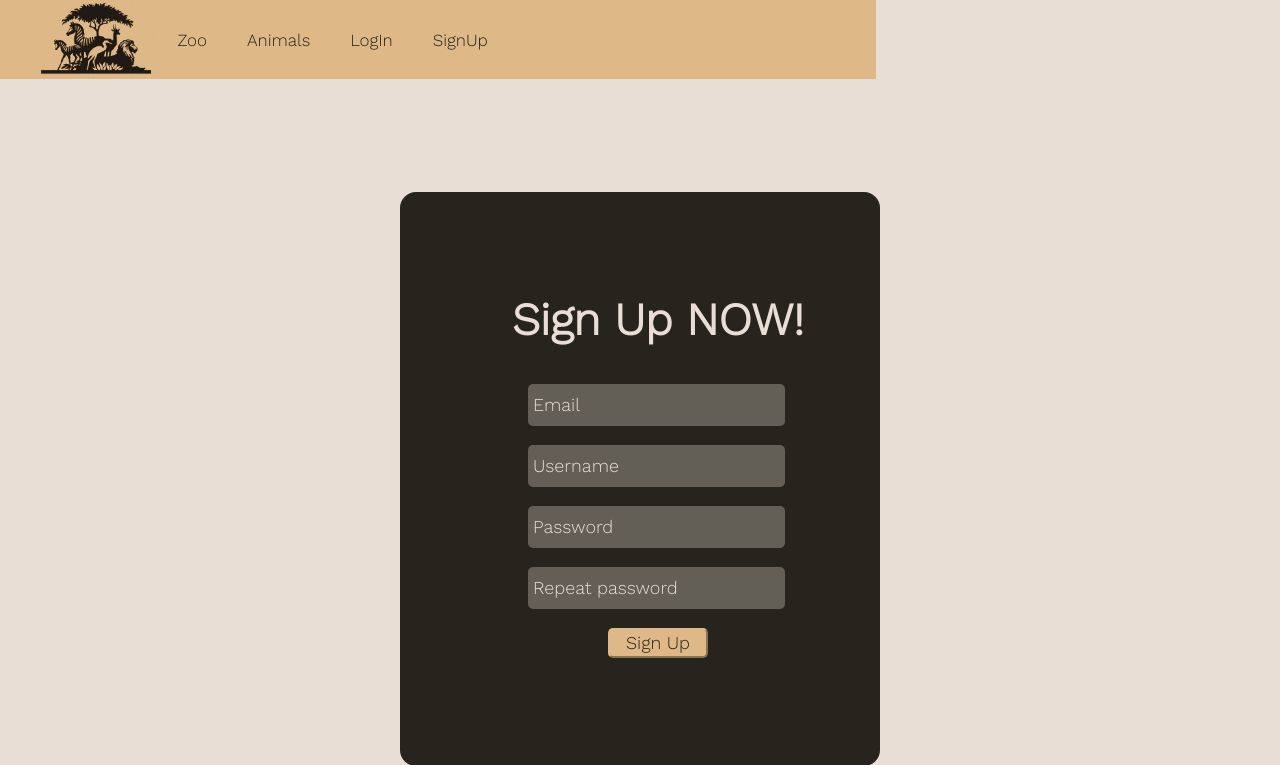
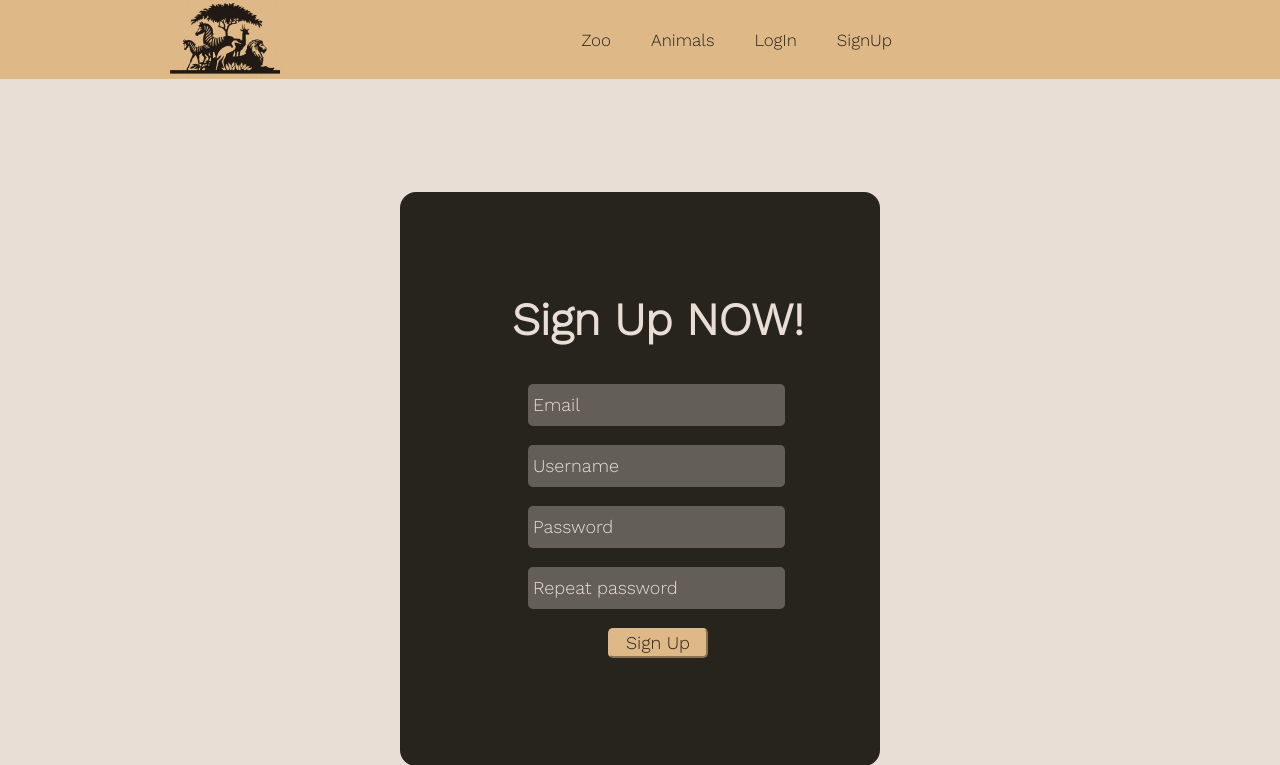
Before and after one commit to albercm30/zoowebapp, a Flask app: page /signup in a window 1280 px wide. Shown: the top 765 px of the page. Run offline with Flask 2, Linux system fonts and the light colour scheme.

Commit message:
barnav fixed

```diff
--- a/WebAppProject/static/style.css
+++ b/WebAppProject/static/style.css
@@ -36,7 +36,7 @@ nav {
     background: burlywood;
     position:fixed;
     top:0;
-    max-width:100%;
+    width:100%;
 }
 
 .logo {
```
